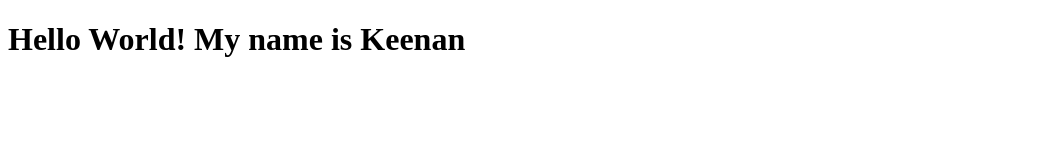
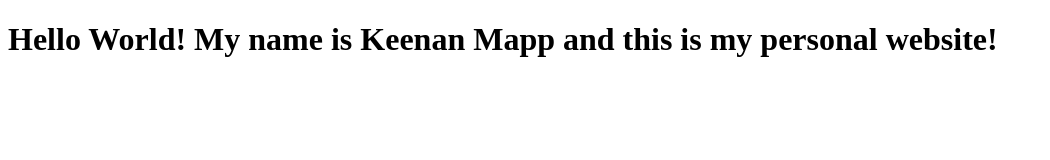
Before and after one commit to keenan560/keenan560.github.io, a plain HTML site: page index.html in a window 1280 px wide. Shown: the whole page, without its empty margins (0-1050 px from the left). Drawn offline with Linux system fonts and the light colour scheme.

Commit message:
more changes

```diff
--- a/index.html
+++ b/index.html
@@ -7,6 +7,6 @@
     <title>Document</title>
 </head>
 <body>
-    <h1>Hello World! My name is Keenan</h1>
+    <h1>Hello World! My name is Keenan Mapp and this is my personal website!</h1>
 </body>
 </html>
```
